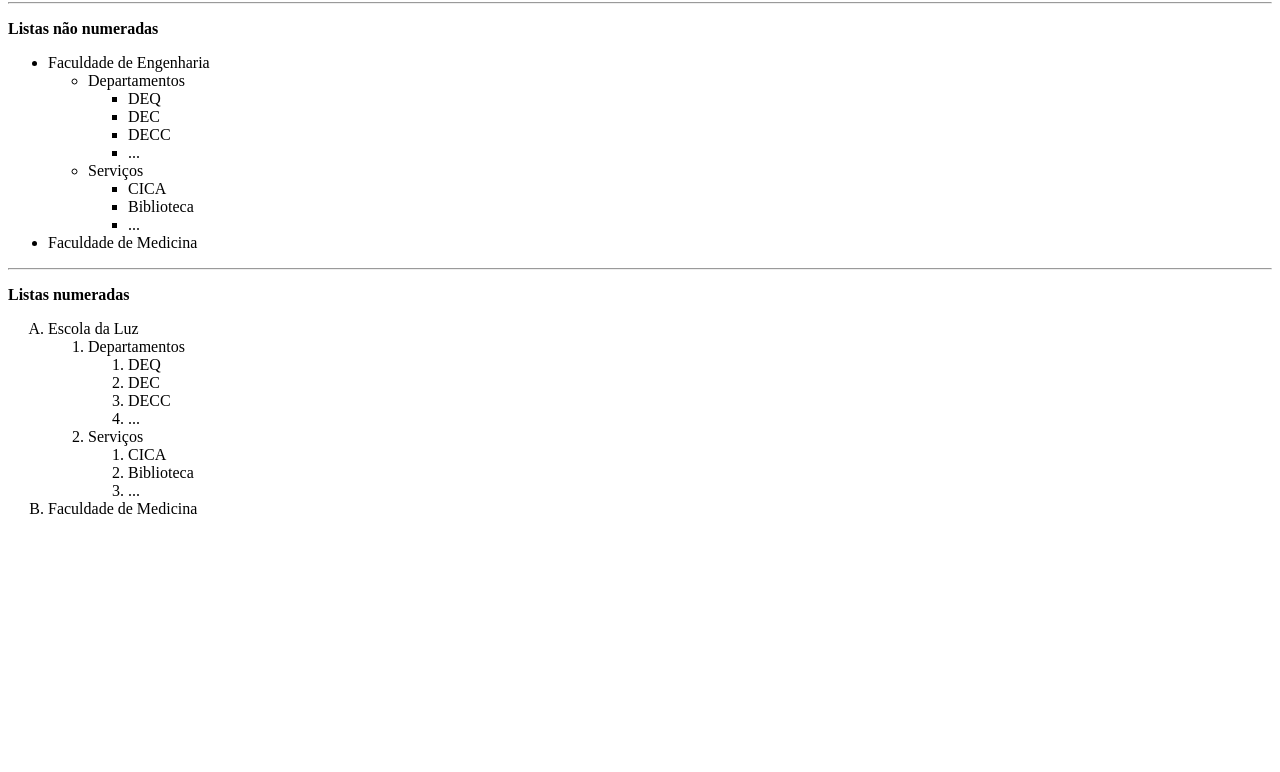
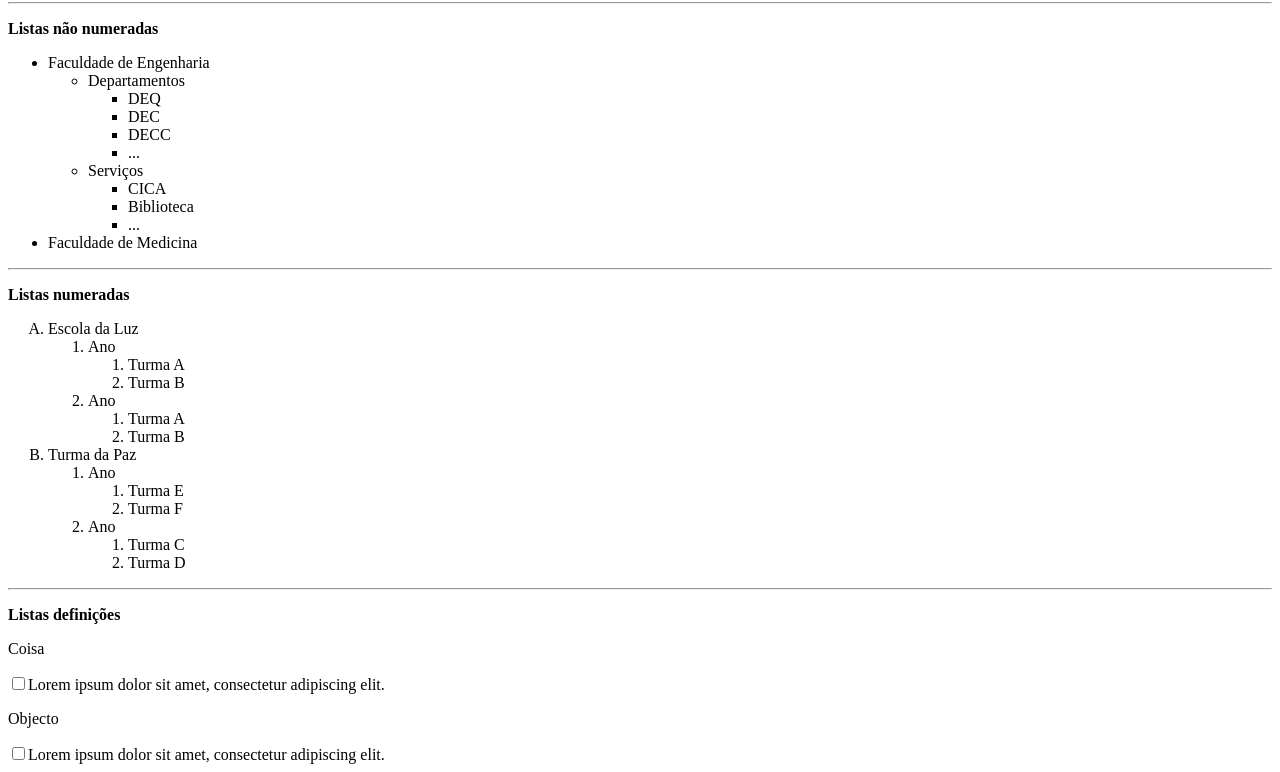
Before and after one commit to guifrancisco/guifrancisco.github.io, a plain HTML site: page ex3.html in a window 1280 px wide. Shown: the part 78-850 px from the top of the page. Before the commit the page ends 800 px from the top, so only its background shows below. Drawn offline with Linux system fonts and the light colour scheme.

Commit message:
Correção de erros

```diff
--- a/ex3.html
+++ b/ex3.html
@@ -36,6 +36,7 @@
 
 		</ul>
 		<hr>
+	</div>
 
 		<p><b>Listas numeradas </b></p>
 
@@ -43,26 +44,63 @@
 		<ol type="A">
 			<li>Escola da Luz</li>
 				<ol>
-					<li>Departamentos</li>
+					<li>Ano</li>
 					<ol>
-						<li>DEQ</li>
-						<li>DEC</li>
-						<li>DECC</li>
-						<li>...</li>
+						<li>Turma A</li>
+						<li>Turma B</li>
 
 					</ol>
 
-					<li>Serviços</li>
+					<li>Ano</li>
 					<ol>
-						<li>CICA</li>
-						<li>Biblioteca</li>
-						<li>...</li>
+						<li>Turma A</li>
+						<li>Turma B</li>
 
 					</ol>
 
 				</ol>
 
-			<li>Faculdade de Medicina</li>
+			<li>Turma da Paz</li>
+
+				<ol>
+					<li>Ano</li>
+					<ol>
+						<li>Turma E</li>
+						<li>Turma F</li>
+
+					</ol>
+
+					<li>Ano</li>
+					<ol>
+						<li>Turma C</li>
+						<li>Turma D</li>
+
+					</ol>
+
+				</ol>
+
+		</ol>
+
+		<hr>
+
+		<p><b>Listas definições </b></p>
+
+		<p>Coisa</p>
+
+		<form>
+			<input type="checkbox" name="ex">Lorem ipsum dolor sit amet, consectetur adipiscing elit.<br>
+
+
+		</form>
+
+		<p>Objecto</p>
+
+		<form>
+			<input type="checkbox" name="ex">Lorem ipsum dolor sit amet, consectetur adipiscing elit.<br>
+
+
+		</form>
+
 
 	</div>
 
```
Also changed, not shown: ex2.html (+1 -1 lines).
